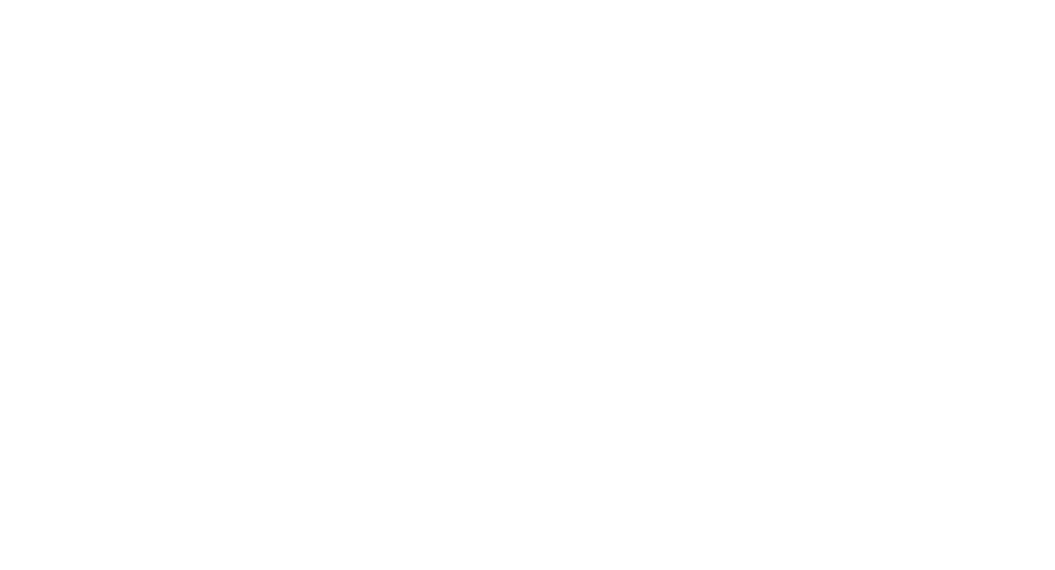
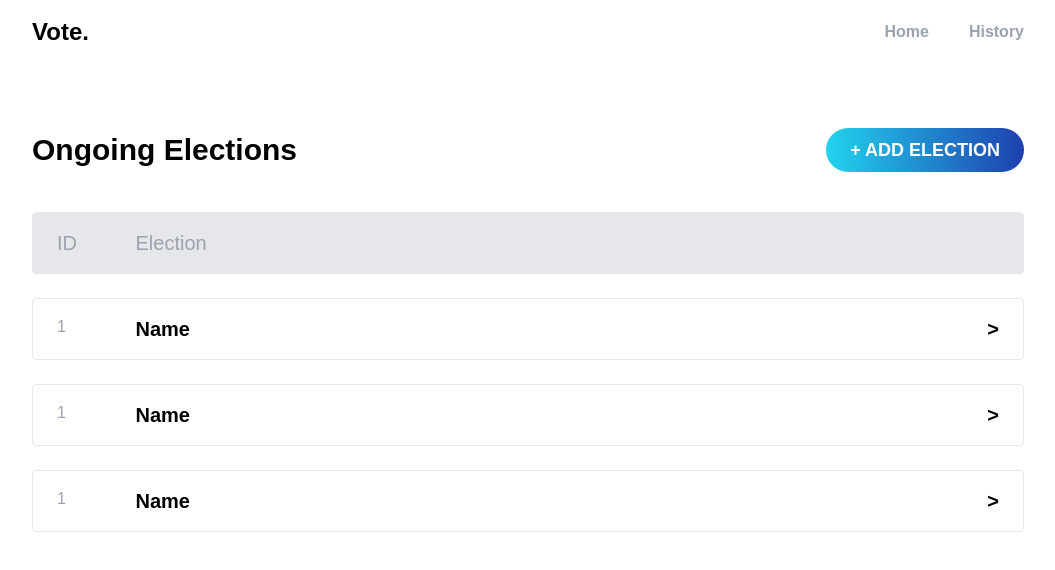
Before and after one commit to dishantzaveri/Rubix23-6-EnemiesOfSyntax, a React (Create React App) app in the folder frontend/: page /elections in a window 1280 px wide. Before the commit this address had no page. Shown: the top 570 px of the page, without its empty margins (112-1167 px from the left). Built offline with nearby package versions, Linux system fonts and the light colour scheme.

Commit message:
Made Flow

```diff
--- a/frontend/src/App.js
+++ b/frontend/src/App.js
@@ -1,14 +1,20 @@
 import { Route, Routes } from "react-router-dom";
-import Voting from "./pages/Voting";
 import History from "./pages/History";
+import AddElection from "./pages/AddElection";
+import Elections from "./pages/Elections";
+import Home from "./pages/Home";
+import Election from "./pages/Election";
 
 
 function App() {
   return (
     <>
       <Routes>
-        <Route path="/" element={<Voting />} />
+        <Route path="/" element={<Home />} />
+        <Route path="/elections" element={<Elections />} />
+        <Route path="/elections/:id" element={<Election />} />
         <Route path="/history" element={<History />} />
+        <Route path="/add-election" element={<AddElection />} />
       </Routes>
     </>
   );
--- a/frontend/src/components/Navbar.jsx
+++ b/frontend/src/components/Navbar.jsx
@@ -18,9 +18,6 @@
             History
           </h1>
         </Link>
-        <button className="text-white uppercase rounded-full px-6 py-2 bg-gradient-to-r from-cyan-400 to-blue-800 hover:to-cyan-600">
-          Login
-        </button>
       </div>
     </div>
   );
--- /dev/null
+++ b/frontend/src/pages/AddElection.jsx
@@ -0,0 +1,12 @@
+import React from 'react'
+import Navbar from '../components/Navbar';
+
+const AddElection = () => {
+  return (
+    <div>
+      <Navbar />
+    </div>
+  );
+}
+
+export default AddElection
--- /dev/null
+++ b/frontend/src/pages/Election.jsx
@@ -0,0 +1,12 @@
+import React from 'react'
+import Navbar from '../components/Navbar'
+
+const Election = () => {
+  return (
+    <div>
+      <Navbar />
+    </div>
+  )
+}
+
+export default Election
--- a/frontend/src/pages/Voting.jsx
+++ b/frontend/src/pages/Elections.jsx
@@ -1,25 +1,29 @@
 import React from "react";
 import Navbar from "../components/Navbar";
+import { Link } from "react-router-dom";
 
 const Election = () => {
   return (
-    <div className="w-full px-6 py-4 grid grid-cols-12 border rounded-2xl">
+    <Link to='/elections/1' className="w-full px-6 py-4 grid grid-cols-12 border rounded hover:shadow-lg">
       <h1 className="text-gray-400 col-span-1">1</h1>
-      <h1 className="text-xl font-semibold col-span-11">Name</h1>
-    </div>
+      <h1 className="text-xl font-semibold col-span-10">Name</h1>
+      <h1 className="text-xl font-semibold col-span-1 text-end">></h1>
+    </Link>
   );
 }
 
-const Voting = () => {
+const Elections = () => {
   return (
     <div>
       <Navbar />
       <div className="w-full px-36 py-16 flex flex-col gap-6">
         <div className="flex justify-between items-center mb-4">
           <h1 className="text-3xl font-semibold">Ongoing Elections</h1>
-          <button className="text-white text-lg  font-semibold uppercase rounded-full px-6 py-2 bg-gradient-to-r from-cyan-400 to-blue-800 hover:to-cyan-600">
-            + Add Election
-          </button>
+          <Link to='/add-election'>
+            <button className="text-white text-lg  font-semibold uppercase rounded-full px-6 py-2 bg-gradient-to-r from-cyan-400 to-blue-800 hover:to-cyan-600">
+              + Add Election
+            </button>
+          </Link>
         </div>
         <div className="w-full px-6 py-4 grid grid-cols-12 bg-gray-200 border rounded">
           <h1 className="text-xl text-gray-400 col-span-1">ID</h1>
@@ -33,4 +37,4 @@
   );
 };
 
-export default Voting;
+export default Elections;
--- /dev/null
+++ b/frontend/src/pages/Home.jsx
@@ -0,0 +1,17 @@
+import React from 'react'
+import { Link } from 'react-router-dom'
+
+const Home = () => {
+  return (
+    <div>
+      <Link to='/add-election'>
+        Register
+      </Link>
+      <Link to='/elections'>
+        Vote
+      </Link>
+    </div>
+  )
+}
+
+export default Home
```
